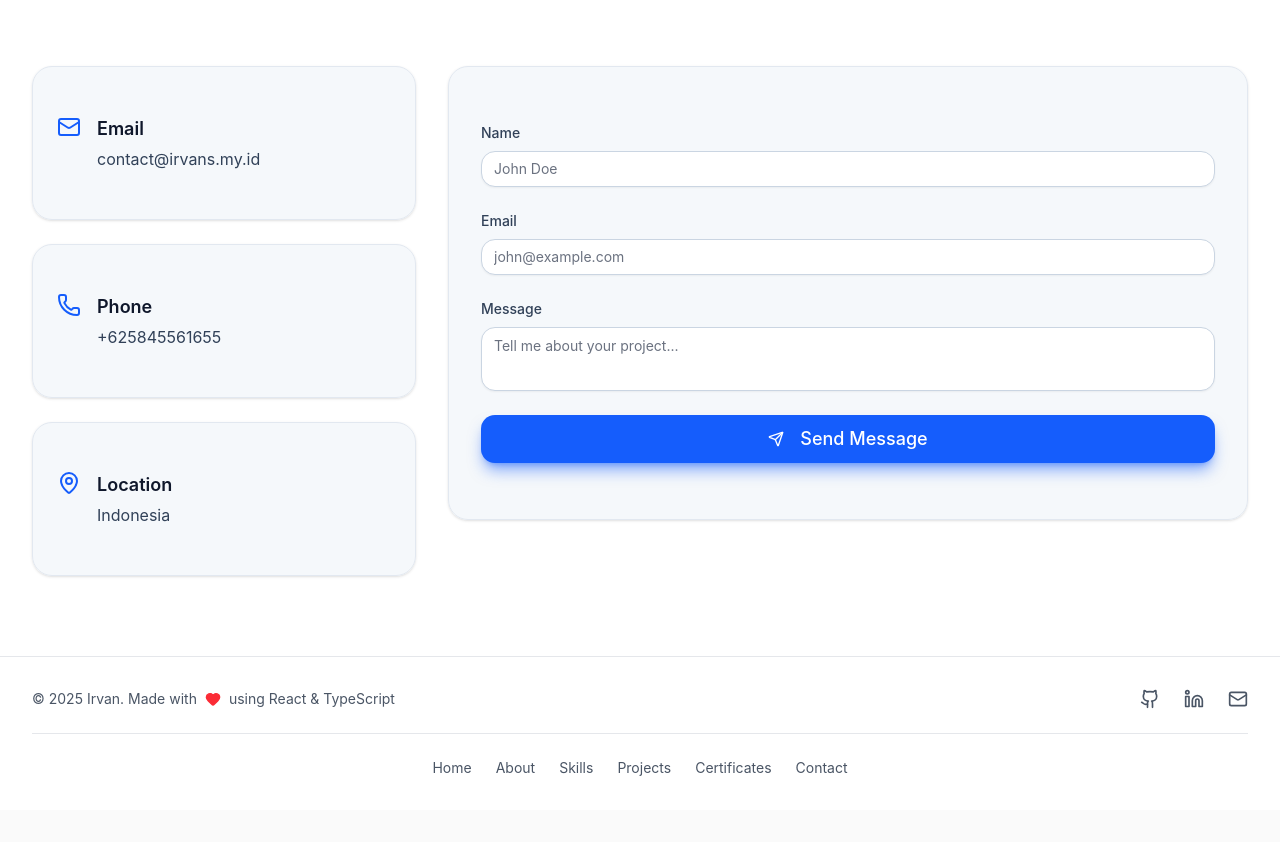
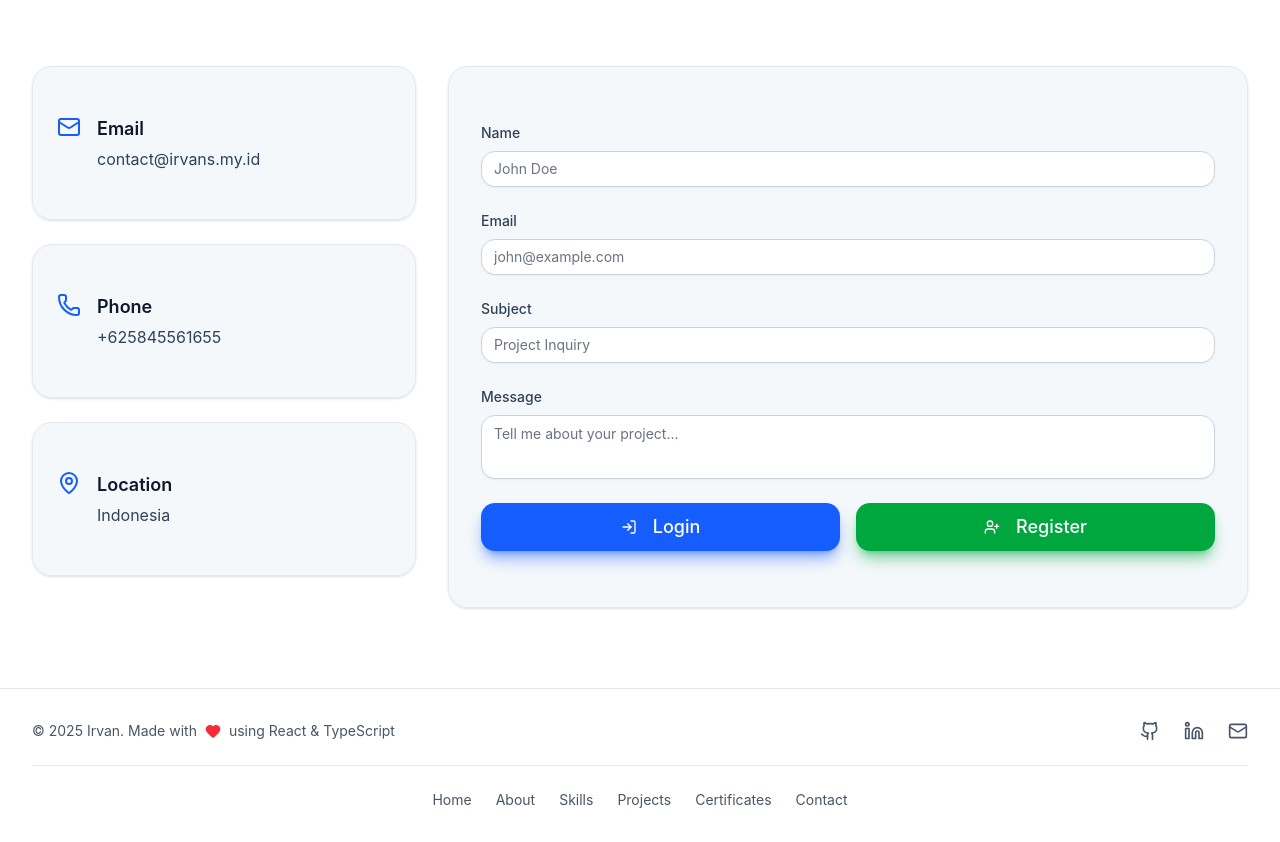
Before and after one commit to irvanshandika/irvans, a Next.js app: page / in a window 1280 px wide. Shown: the part 3580-4422 px from the top of the page. Before the commit the page ends 4390 px from the top, so only its background shows below. Built offline with nearby package versions, Linux system fonts and the light colour scheme; no server answers; the database is empty; what react-google-recaptcha-v3 would draw is missing.

Commit message:
feat: Add contact section with form submission, NextAuth integration, and Prisma backend.

```diff
--- /dev/null
+++ b/app/api/messages/route.ts
@@ -0,0 +1,104 @@
+import { NextRequest, NextResponse } from 'next/server';
+import { getServerSession } from 'next-auth';
+import { authOptions } from '@/app/api/auth/[...nextauth]/route';
+import prisma from '@/src/lib/prisma';
+
+export async function POST(req: NextRequest) {
+  try {
+    const session = await getServerSession(authOptions);
+    const body = await req.json();
+
+    const { name, email, subject, message } = body;
+
+    // Validasi input
+    if (!name || !email || !subject || !message) {
+      return NextResponse.json(
+        { success: false, message: 'Semua field harus diisi' },
+        { status: 400 }
+      );
+    }
+
+    // Validasi email format
+    const emailRegex = /^[^\s@]+@[^\s@]+\.[^\s@]+$/;
+    if (!emailRegex.test(email)) {
+      return NextResponse.json(
+        { success: false, message: 'Format email tidak valid' },
+        { status: 400 }
+      );
+    }
+
+    // Buat message baru
+    const newMessage = await prisma.message.create({
+      data: {
+        name,
+        email,
+        subject,
+        message,
+        userId: session?.user?.id || null,
+      },
+    });
+
+    return NextResponse.json({
+      success: true,
+      message: 'Pesan berhasil dikirim',
+      data: newMessage,
+    });
+  } catch (error) {
+    console.error('Error creating message:', error);
+    return NextResponse.json(
+      {
+        success: false,
+        message: 'Terjadi kesalahan saat mengirim pesan',
+        error: error instanceof Error ? error.message : 'Unknown error'
+      },
+      { status: 500 }
+    );
+  }
+}
+
+export async function GET(req: NextRequest) {
+  try {
+    const session = await getServerSession(authOptions);
+
+    // Hanya admin atau user yang login bisa melihat pesan
+    if (!session) {
+      return NextResponse.json(
+        { success: false, message: 'Unauthorized' },
+        { status: 401 }
+      );
+    }
+
+    const messages = await prisma.message.findMany({
+      where: session.user?.id
+        ? { userId: session.user.id }
+        : undefined,
+      orderBy: {
+        createdAt: 'desc',
+      },
+      include: {
+        user: {
+          select: {
+            id: true,
+            name: true,
+            email: true,
+          },
+        },
+      },
+    });
+
+    return NextResponse.json({
+      success: true,
+      data: messages,
+    });
+  } catch (error) {
+    console.error('Error fetching messages:', error);
+    return NextResponse.json(
+      {
+        success: false,
+        message: 'Terjadi kesalahan saat mengambil pesan',
+        error: error instanceof Error ? error.message : 'Unknown error'
+      },
+      { status: 500 }
+    );
+  }
+}
--- a/src/components/sections/Contact.tsx
+++ b/src/components/sections/Contact.tsx
@@ -1,20 +1,36 @@
 /* eslint-disable @typescript-eslint/no-explicit-any */
 'use client';
-import React, { useState } from 'react';
-import { Mail, MapPin, Phone, Send } from 'lucide-react';
+import React, { useState, useEffect } from 'react';
+import { Mail, MapPin, Phone, Send, LogIn, UserPlus } from 'lucide-react';
 import { Card, CardContent } from '../ui/card';
 import { Button } from '../ui/button';
 import { Input } from '../ui/input';
 import { Textarea } from '../ui/textarea';
 import { toast } from 'react-hot-toast';
+import { useSession } from 'next-auth/react';
+import { useRouter } from 'next/navigation';
 
 const Contact = () => {
+  const { data: session, status } = useSession();
+  const router = useRouter();
   const [formData, setFormData] = useState({
     name: '',
     email: '',
+    subject: '',
     message: '',
   });
   const [isSubmitting, setIsSubmitting] = useState(false);
+
+  // Auto-fill name and email when user is logged in
+  useEffect(() => {
+    if (session?.user) {
+      setFormData((prev) => ({
+        ...prev,
+        name: session.user.name || '',
+        email: session.user.email || '',
+      }));
+    }
+  }, [session]);
 
   const handleChange = (e: any) => {
     setFormData({
@@ -27,12 +43,42 @@ const Contact = () => {
     e.preventDefault();
     setIsSubmitting(true);
 
-    // Simulate form submission (mock)
-    setTimeout(() => {
+    try {
+      const response = await fetch('/api/messages', {
+        method: 'POST',
+        headers: {
+          'Content-Type': 'application/json',
+        },
+        body: JSON.stringify(formData),
+      });
+
+      const data = await response.json();
+
+      if (data.success) {
         toast.success('Message Sent! Thank you for reaching out. I will get back to you soon.');
-      setFormData({ name: '', email: '', message: '' });
+        // Reset only subject and message if user is logged in
+        if (session?.user) {
+          setFormData((prev) => ({ ...prev, subject: '', message: '' }));
+        } else {
+          setFormData({ name: '', email: '', subject: '', message: '' });
+        }
+      } else {
+        toast.error(data.message || 'Failed to send message. Please try again.');
+      }
+    } catch (error) {
+      console.error('Error sending message:', error);
+      toast.error('An error occurred. Please try again later.');
+    } finally {
       setIsSubmitting(false);
-    }, 1000);
+    }
+  };
+
+  const handleLoginClick = () => {
+    router.push('/auth/login');
+  };
+
+  const handleRegisterClick = () => {
+    router.push('/auth/register');
   };
 
   const contactInfo = [
@@ -55,6 +101,8 @@ const Contact = () => {
       link: null,
     },
   ];
+
+  const isLoggedIn = status === 'authenticated';
 
   return (
     <section id="contact" className="py-20 px-4 sm:px-6 lg:px-8 bg-white dark:bg-slate-900">
@@ -125,7 +173,8 @@ const Contact = () => {
                       required
                       value={formData.name}
                       onChange={handleChange}
-                      className="bg-white dark:bg-slate-900 border-slate-300 dark:border-slate-700 text-slate-900 dark:text-white placeholder-slate-500 dark:placeholder-gray-500 focus:border-blue-500 dark:focus:border-blue-500"
+                      disabled={isLoggedIn}
+                      className="bg-white dark:bg-slate-900 border-slate-300 dark:border-slate-700 text-slate-900 dark:text-white placeholder-slate-500 dark:placeholder-gray-500 focus:border-blue-500 dark:focus:border-blue-500 disabled:opacity-60 disabled:cursor-not-allowed"
                       placeholder="John Doe"
                     />
                   </div>
@@ -144,8 +193,28 @@ const Contact = () => {
                       required
                       value={formData.email}
                       onChange={handleChange}
+                      disabled={isLoggedIn}
+                      className="bg-white dark:bg-slate-900 border-slate-300 dark:border-slate-700 text-slate-900 dark:text-white placeholder-slate-500 dark:placeholder-gray-500 focus:border-blue-500 dark:focus:border-blue-500 disabled:opacity-60 disabled:cursor-not-allowed"
+                      placeholder="john@example.com"
+                    />
+                  </div>
+
+                  <div>
+                    <label
+                      htmlFor="subject"
+                      className="block text-sm font-medium text-slate-700 dark:text-gray-300 mb-2"
+                    >
+                      Subject
+                    </label>
+                    <Input
+                      id="subject"
+                      name="subject"
+                      type="text"
+                      required
+                      value={formData.subject}
+                      onChange={handleChange}
                       className="bg-white dark:bg-slate-900 border-slate-300 dark:border-slate-700 text-slate-900 dark:text-white placeholder-slate-500 dark:placeholder-gray-500 focus:border-blue-500 dark:focus:border-blue-500"
-                      placeholder="john@example.com"
+                      placeholder="Project Inquiry"
                     />
                   </div>
 
@@ -168,6 +237,8 @@ const Contact = () => {
                     />
                   </div>
 
+                  {/* Conditional Buttons */}
+                  {isLoggedIn ? (
                     <Button
                       type="submit"
                       disabled={isSubmitting}
@@ -183,6 +254,28 @@ const Contact = () => {
                         </>
                       )}
                     </Button>
+                  ) : (
+                    <div className="grid grid-cols-2 gap-4">
+                      <Button
+                        type="button"
+                        onClick={handleLoginClick}
+                        aria-label="Login untuk mengirim pesan"
+                        className="w-full bg-blue-600 hover:bg-blue-700 dark:bg-blue-500 dark:hover:bg-blue-600 text-white py-6 text-lg transition-all duration-300 hover:scale-105 shadow-lg shadow-blue-600/50 dark:shadow-blue-500/50"
+                      >
+                        <LogIn className="h-5 w-5 mr-2" />
+                        Login
+                      </Button>
+                      <Button
+                        type="button"
+                        onClick={handleRegisterClick}
+                        aria-label="Register untuk mengirim pesan"
+                        className="w-full bg-green-600 hover:bg-green-700 dark:bg-green-500 dark:hover:bg-green-600 text-white py-6 text-lg transition-all duration-300 hover:scale-105 shadow-lg shadow-green-600/50 dark:shadow-green-500/50"
+                      >
+                        <UserPlus className="h-5 w-5 mr-2" />
+                        Register
+                      </Button>
+                    </div>
+                  )}
                 </form>
               </CardContent>
             </Card>
--- a/src/lib/auth.ts
+++ b/src/lib/auth.ts
@@ -1,9 +1,7 @@
 'use server';
 
 import { hash } from 'bcrypt';
-import { PrismaClient } from '@prisma/client';
-
-const prisma = new PrismaClient();
+import prisma from './prisma';
 
 export interface RegisterFormData {
   name: string;
--- /dev/null
+++ b/src/lib/prisma.ts
@@ -0,0 +1,9 @@
+import { PrismaClient } from '@prisma/client';
+
+const globalForPrisma = global as unknown as { prisma: PrismaClient };
+
+const prisma = globalForPrisma.prisma || new PrismaClient();
+
+if (process.env.NODE_ENV !== 'production') globalForPrisma.prisma = prisma;
+
+export default prisma;
```
Also changed, not shown: 1 other file (tests, documents, lock files or other folders). Lines whose indentation alone changed are shown as unchanged.
